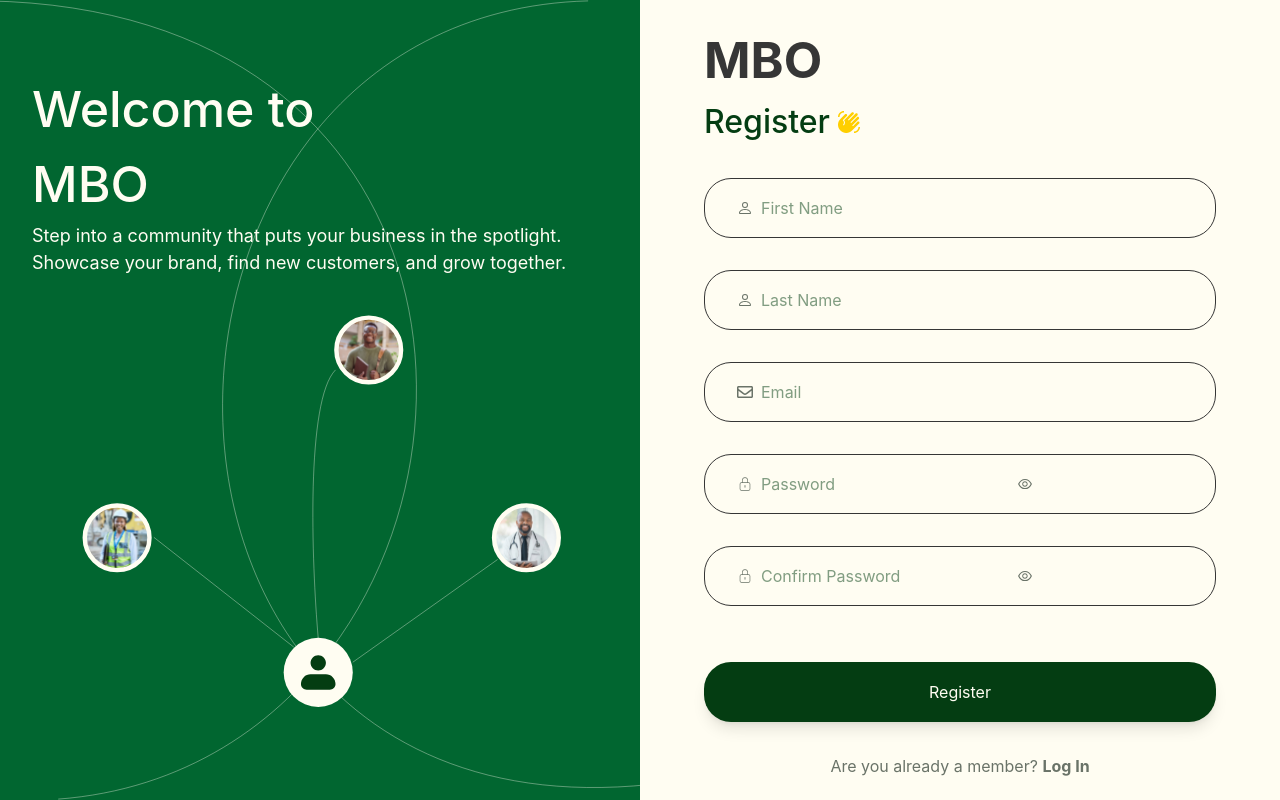
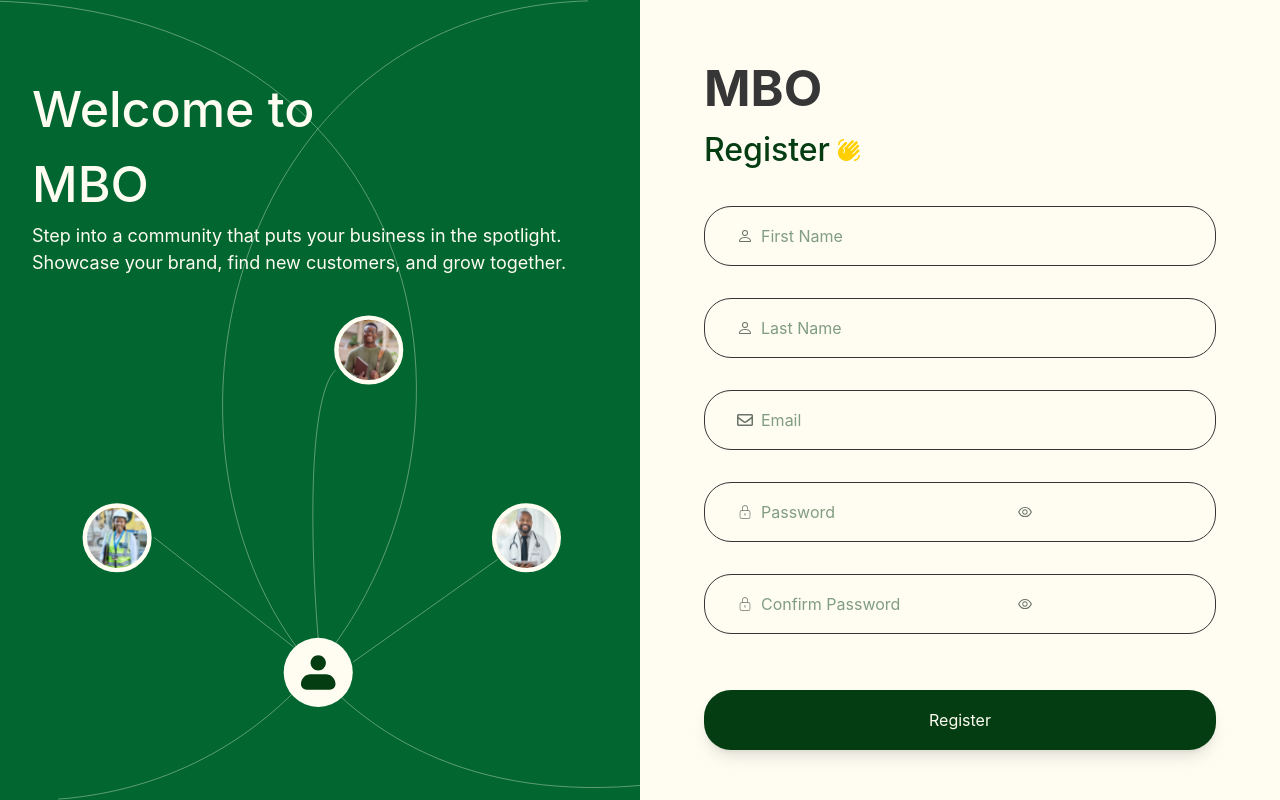
Before and after one commit to ChrisRoyalty/MBO, a React (Vite) app: page /create-account in a window 1280 px wide. Built offline with nearby package versions, Linux system fonts and the light colour scheme.

Commit message:
consumed api for signup

```diff
--- a/package.json
+++ b/package.json
@@ -11,12 +11,14 @@
   },
   "dependencies": {
     "@tailwindcss/vite": "^4.0.0",
+    "axios": "^1.7.9",
     "framer-motion": "^12.0.5",
     "react": "^18.3.1",
     "react-dom": "^18.3.1",
     "react-icons": "^5.4.0",
     "react-router": "^7.1.3",
-    "react-router-dom": "^7.1.3"
+    "react-router-dom": "^7.1.3",
+    "react-toastify": "^11.0.3"
   },
   "devDependencies": {
     "@eslint/js": "^9.17.0",
--- a/src/pages/Signup.jsx
+++ b/src/pages/Signup.jsx
@@ -1,14 +1,65 @@
 import React, { useState } from "react";
-import { Link } from "react-router";
+import axios from "axios";
+import { Link } from "react-router-dom";
 import { FaRegEnvelope } from "react-icons/fa";
 import { CiLock } from "react-icons/ci";
 import { BsPerson } from "react-icons/bs";
 import { AiOutlineEye, AiOutlineEyeInvisible } from "react-icons/ai";
 import Hand from "../components/svgs/Hand";
+import { ToastContainer, toast } from "react-toastify";
+import "react-toastify/dist/ReactToastify.css";
 
 const Signup = () => {
   const [showPassword, setShowPassword] = useState(false);
   const [showConfirmPassword, setShowConfirmPassword] = useState(false);
+  const [formData, setFormData] = useState({
+    firstName: "",
+    lastName: "",
+    email: "",
+    password: "",
+    confirmPassword: "",
+  });
+  const [loading, setLoading] = useState(false);
+
+  const handleChange = (e) => {
+    const { name, value } = e.target;
+    setFormData({ ...formData, [name]: value });
+  };
+
+  const handleSubmit = async (e) => {
+    e.preventDefault();
+
+    if (formData.password !== formData.confirmPassword) {
+      toast.error("Passwords do not match!");
+      return;
+    }
+
+    setLoading(true);
+    try {
+      const response = await axios.post(
+        "https://mbo.bookbank.com.ng/member/sign-up",
+        formData
+      );
+      toast.success(
+        response.data.message || "Signup successful! Welcome to MBO."
+      );
+      setFormData({
+        firstName: "",
+        lastName: "",
+        email: "",
+        password: "",
+        confirmPassword: "",
+      });
+    } catch (error) {
+      const errorResponse = error.response?.data || {};
+      toast.error(
+        errorResponse.message ||
+          "An error occurred during signup. Please try again."
+      );
+    } finally {
+      setLoading(false);
+    }
+  };
 
   return (
     <div className="w-full h-screen flex justify-center lg:grid grid-cols-2">
@@ -29,6 +80,7 @@ const Signup = () => {
 
       {/* Right Section */}
       <div className="max-lg:w-full flex flex-col items-center lg:justify-center bg-[#FFFDF2] max-md:bg-[url('/bg-login.svg')] bg-cover bg-center">
+        <ToastContainer />
         <div className="w-[80%] h-fit max-lg:mt-16">
           <Link
             to="/"
@@ -40,37 +92,62 @@ const Signup = () => {
             Register <Hand />
           </h4>
 
-          <form className="max-lg:w-full flex flex-col gap-8 mt-8 max-lg:items-center">
+          <form
+            className="max-lg:w-full flex flex-col gap-8 mt-8 max-lg:items-center"
+            onSubmit={handleSubmit}
+          >
+            {/* First Name */}
             <div className="max-lg:w-full email border-[1px] rounded-[27px] px-8 border-[#363636] flex items-center gap-2 lg:h-[60px] h-[48px]">
               <BsPerson className="text-[#6A7368]" />
               <input
                 type="text"
+                name="firstName"
                 placeholder="First Name"
+                value={formData.firstName}
+                onChange={handleChange}
+                required
                 className="max-lg:w-full h-full border-none focus:outline-none focus:border-transparent text-[#043D12]"
               />
             </div>
+
+            {/* Last Name */}
             <div className="max-lg:w-full email border-[1px] rounded-[27px] px-8 border-[#363636] flex items-center gap-2 lg:h-[60px] h-[48px]">
               <BsPerson className="text-[#6A7368]" />
               <input
                 type="text"
+                name="lastName"
                 placeholder="Last Name"
+                value={formData.lastName}
+                onChange={handleChange}
+                required
                 className="max-lg:w-full h-full border-none focus:outline-none focus:border-transparent text-[#043D12]"
               />
             </div>
 
+            {/* Email */}
             <div className="max-lg:w-full email border-[1px] rounded-[27px] px-8 border-[#363636] flex items-center gap-2 lg:h-[60px] h-[48px]">
               <FaRegEnvelope className="text-[#6A7368]" />
               <input
                 type="email"
+                name="email"
                 placeholder="Email"
+                value={formData.email}
+                onChange={handleChange}
+                required
                 className="max-lg:w-full h-full border-none focus:outline-none focus:border-transparent text-[#043D12]"
               />
             </div>
+
+            {/* Password */}
             <div className="max-lg:w-full password border-[1px] rounded-[27px] px-8 border-[#363636] flex items-center gap-2 lg:h-[60px] h-[48px]">
               <CiLock className="text-[#6A7368]" />
               <input
                 type={showPassword ? "text" : "password"}
+                name="password"
                 placeholder="Password"
+                value={formData.password}
+                onChange={handleChange}
+                required
                 className="max-lg:w-full h-full border-none focus:outline-none focus:border-transparent text-[#043D12]"
               />
               <button
@@ -81,11 +158,17 @@ const Signup = () => {
                 {showPassword ? <AiOutlineEyeInvisible /> : <AiOutlineEye />}
               </button>
             </div>
+
+            {/* Confirm Password */}
             <div className="max-lg:w-full password border-[1px] rounded-[27px] px-8 border-[#363636] flex items-center gap-2 lg:h-[60px] h-[48px]">
               <CiLock className="text-[#6A7368]" />
               <input
                 type={showConfirmPassword ? "text" : "password"}
+                name="confirmPassword"
                 placeholder="Confirm Password"
+                value={formData.confirmPassword}
+                onChange={handleChange}
+                required
                 className="max-lg:w-full h-full border-none focus:outline-none focus:border-transparent text-[#043D12]"
               />
               <button
@@ -101,16 +184,14 @@ const Signup = () => {
               </button>
             </div>
 
-            <button className="md:mt-6 mt-16 w-full text-[#FFFDF2] password bg-[#043D12] hover:bg-[#043D12]/75 shadow-lg rounded-[27px] px-8 flex justify-center items-center lg:h-[60px] h-[48px]">
-              Register
+            {/* Submit Button */}
+            <button
+              type="submit"
+              className="md:mt-6 mt-16 w-full text-[#FFFDF2] password bg-[#043D12] hover:bg-[#043D12]/75 shadow-lg rounded-[27px] px-8 flex justify-center items-center lg:h-[60px] h-[48px]"
+              disabled={loading}
+            >
+              {loading ? "Registering..." : "Register"}
             </button>
-            <Link
-              to="/login"
-              className="text-[#6A7368] text-[16px] text-center"
-            >
-              Are you already a member?{" "}
-              <strong className="hover:text-[17px]">Log In</strong>
-            </Link>
           </form>
         </div>
       </div>
```
Also changed, not shown: 1 other file (tests, documents, lock files or other folders).
